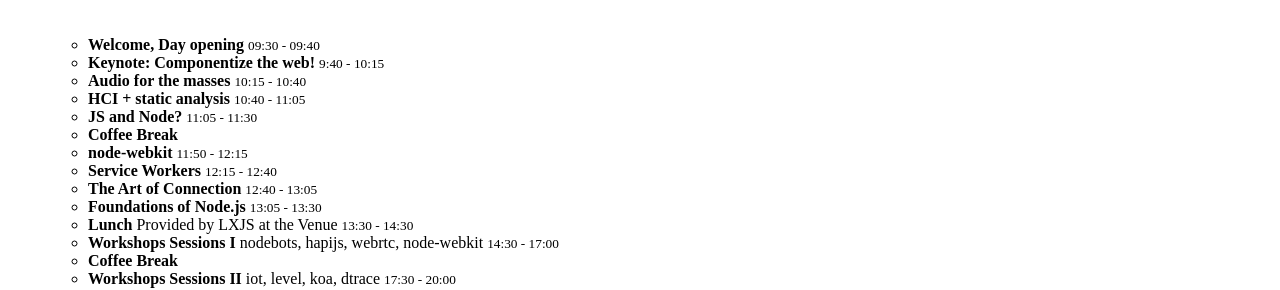
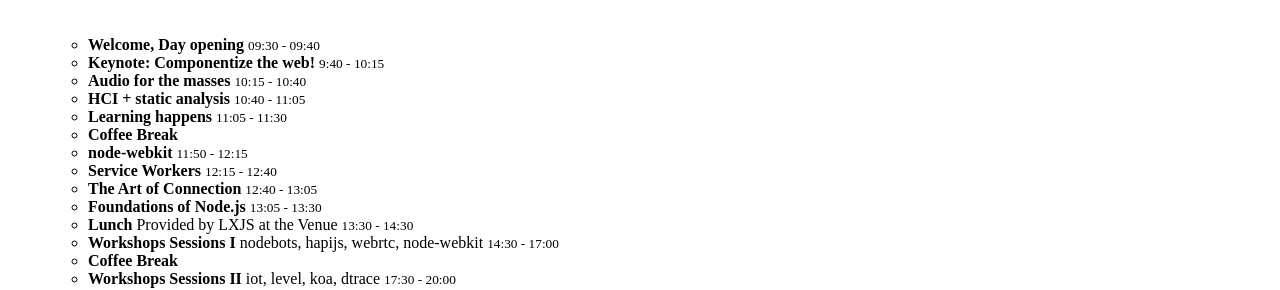
Before and after one commit to LXJS/lxjs-site-2014, a Jekyll site: the page built from src/schedule/index.html, in a window 1280 px wide. Shown: the part 745-1035 px from the top of the page. Built offline with Jekyll 4.4.1, drawn with Linux system fonts in a browser that asks for light colours; nearby versions of some CDN libraries; Markdown is read by kramdown in place of the engine named in the settings.

Commit message:
Changed talk name

```diff
--- a/src/schedule/index.html
+++ b/src/schedule/index.html
@@ -54,7 +54,7 @@
 							<small>10:40 - 11:05</small>
 						</li>
 						<li>
-							<strong>JS and Node?</strong>
+							<strong>Learning happens</strong>
 							<small>11:05 - 11:30</small>
 						</li>
 						<li class="break">
```
